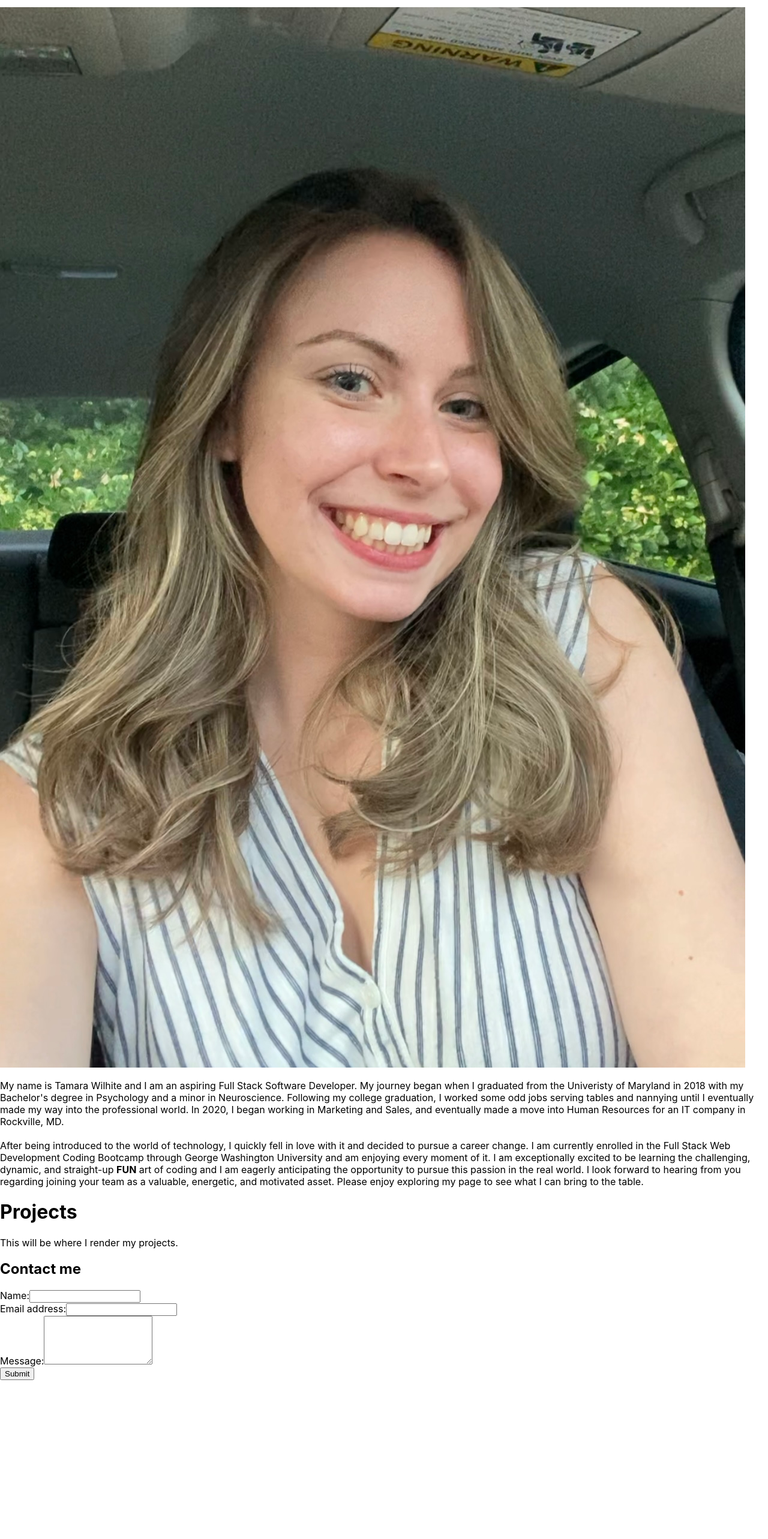
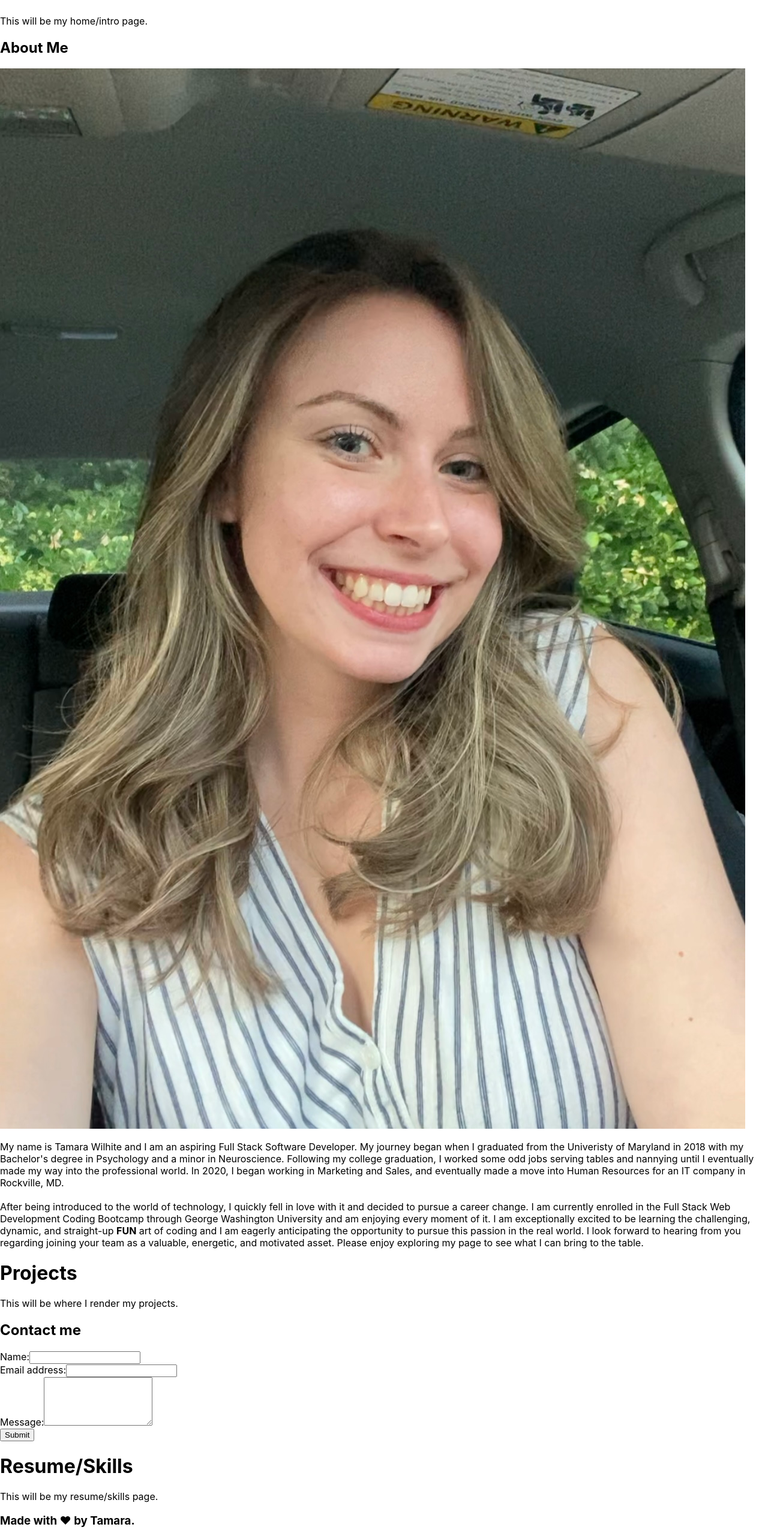
Before and after one commit to trwilhite/trw-portfolio, a React (Create React App) app: page / in a window 1280 px wide. Shown: the part 206-2772 px from the top of the page at 60% size. Before the commit the page ends 2507 px from the top, so only its background shows below. Built offline with nearby package versions, Linux system fonts and the light colour scheme.

Commit message:
added additional components - skeleton only

```diff
--- a/src/App.js
+++ b/src/App.js
@@ -3,15 +3,21 @@ import Nav from "./components/Nav";
 import About from "./components/About";
 import Project from "./components/Project";
 import ContactForm from "./components/Contact";
+import Home from "./components/Home";
+import Resume from "./components/Resume";
+import Footer from "./components/Footer";
 
 function App() {
   return (
     <div>
       <Nav></Nav>
       <main>
+        <Home></Home>
         <About></About>
         <Project></Project>
         <ContactForm></ContactForm>
+        <Resume></Resume>
+        <Footer></Footer>
       </main>
     </div>
   );
--- /dev/null
+++ b/src/components/Footer/index.js
@@ -0,0 +1,10 @@
+import React from "react";
+
+function Footer() {
+  return (
+    <footer>
+      <h3>Made with &hearts; by Tamara.</h3>
+    </footer>
+  );
+}
+export default Footer;
--- /dev/null
+++ b/src/components/Home/index.js
@@ -0,0 +1,11 @@
+import React from "react";
+
+function Home() {
+  return (
+    <div>
+      <h1>Home</h1>
+      <p>This will be my home/intro page.</p>
+    </div>
+  );
+}
+export default Home;
--- /dev/null
+++ b/src/components/Resume/index.js
@@ -0,0 +1,11 @@
+import React from "react";
+
+function Resume() {
+  return (
+    <div>
+      <h1>Resume/Skills</h1>
+      <p>This will be my resume/skills page.</p>
+    </div>
+  );
+}
+export default Resume;
```
